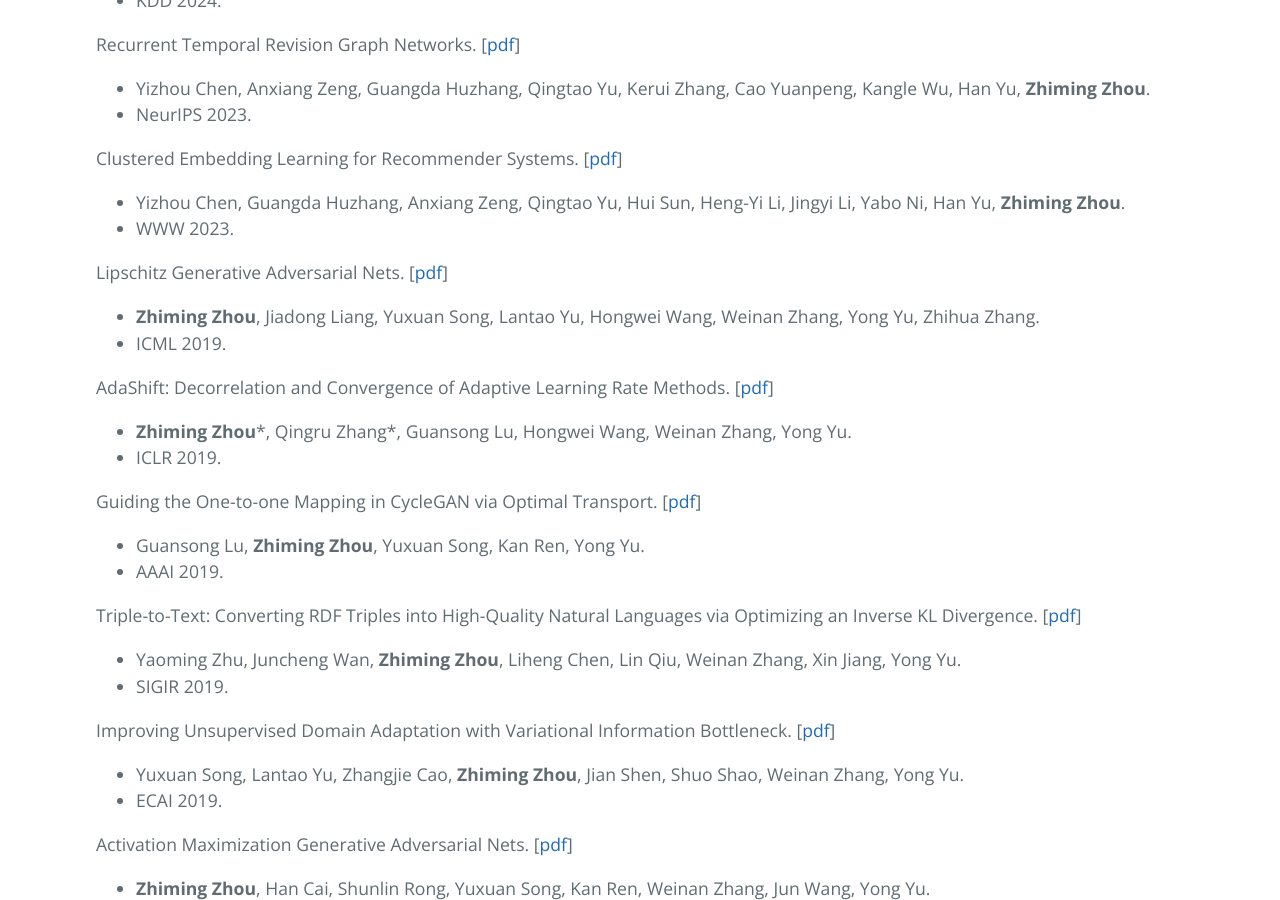
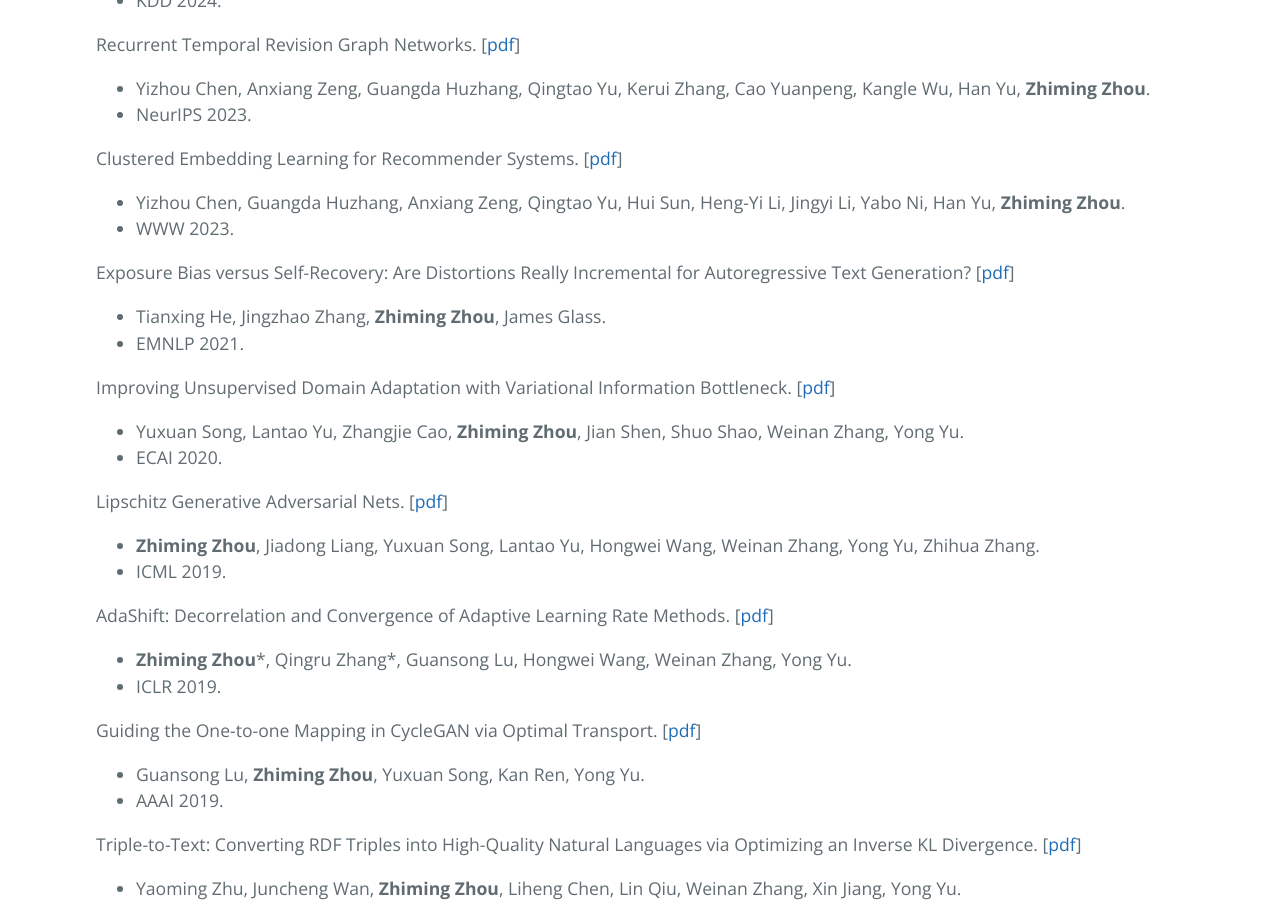
Before and after one commit to ZhimingZhou/zhimingzhou.github.io, a Jekyll site: the page built from index.md, in a window 1280 px wide and 900 px high, scrolled down 1310 px. Built offline with Jekyll 4.4.1, drawn with Linux system fonts in a browser that asks for light colours.

Commit message:
Update index.md

```diff
--- a/index.md
+++ b/index.md
@@ -50,6 +50,16 @@ Clustered Embedding Learning for Recommender Systems.
 - Yizhou Chen, Guangda Huzhang, Anxiang Zeng, Qingtao Yu, Hui Sun, Heng-Yi Li, Jingyi Li, Yabo Ni, Han Yu, **Zhiming Zhou**.
 - WWW 2023.
 
+Exposure Bias versus Self-Recovery: Are Distortions Really Incremental for Autoregressive Text Generation?
+\[[pdf](https://aclanthology.org/2021.emnlp-main.415/)\]
+- Tianxing He, Jingzhao Zhang, **Zhiming Zhou**, James Glass.
+- EMNLP 2021.
+
+Improving Unsupervised Domain Adaptation with Variational Information Bottleneck.
+\[[pdf](https://ebooks.iospress.nl/DOI/10.3233/FAIA200257)\]
+- Yuxuan Song, Lantao Yu, Zhangjie Cao, **Zhiming Zhou**, Jian Shen, Shuo Shao, Weinan Zhang, Yong Yu.
+- ECAI 2020.
+
 Lipschitz Generative Adversarial Nets.
   \[[pdf](https://arxiv.org/abs/1902.05687)\]
 - **Zhiming Zhou**, Jiadong Liang, Yuxuan Song, Lantao Yu, Hongwei Wang, Weinan Zhang, Yong Yu, Zhihua Zhang.
@@ -70,11 +80,6 @@ Triple-to-Text: Converting RDF Triples into High-Quality Natural Languages via O
 - Yaoming Zhu, Juncheng Wan, **Zhiming Zhou**, Liheng Chen, Lin Qiu, Weinan Zhang, Xin Jiang, Yong Yu.
 - SIGIR 2019.
 
-Improving Unsupervised Domain Adaptation with Variational Information Bottleneck.
-\[[pdf](https://arxiv.org/abs/1911.09310)\]
-- Yuxuan Song, Lantao Yu, Zhangjie Cao, **Zhiming Zhou**, Jian Shen, Shuo Shao, Weinan Zhang, Yong Yu.
-- ECAI 2019.
-
 Activation Maximization Generative Adversarial Nets.
 \[[pdf](https://openreview.net/forum?id=HyyP33gAZ)\]
 - **Zhiming Zhou**, Han Cai, Shunlin Rong, Yuxuan Song, Kan Ren, Weinan Zhang, Jun Wang, Yong Yu.
```
